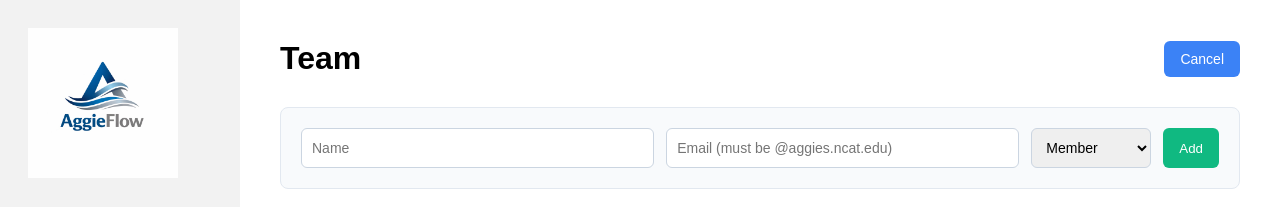
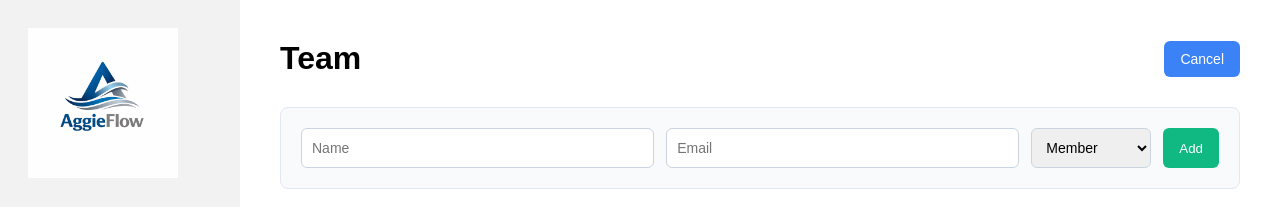
Before and after one commit to TaLi-hub03/aggieflow, a React (Create React App) app in the folder frontend/: page /team in a window 1280 px wide. Both pictures are taken after a click on the button "+ Add Member". Shown: the top 207 px of the page. Built offline with nearby package versions, Linux system fonts and the light colour scheme; no server answers.

Commit message:
Allow any email domain for team members
- Remove @aggies.ncat.edu domain restriction
- Support school and external email addresses
- Update email placeholder text

```diff
--- a/frontend/src/pages/team.js
+++ b/frontend/src/pages/team.js
@@ -43,12 +43,6 @@ export default function Team() {
 
     if (!formData.name.trim() || !formData.email.trim()) {
       setError("Name and email are required");
-      return;
-    }
-
-    // Validate email domain
-    if (!formData.email.endsWith("@aggies.ncat.edu")) {
-      setError("Email must be from @aggies.ncat.edu domain");
       return;
     }
 
@@ -133,7 +127,7 @@ export default function Team() {
             />
             <input
               type="email"
-              placeholder="Email (must be @aggies.ncat.edu)"
+              placeholder="Email"
               value={formData.email}
               onChange={(e) => setFormData({ ...formData, email: e.target.value })}
               required
```
